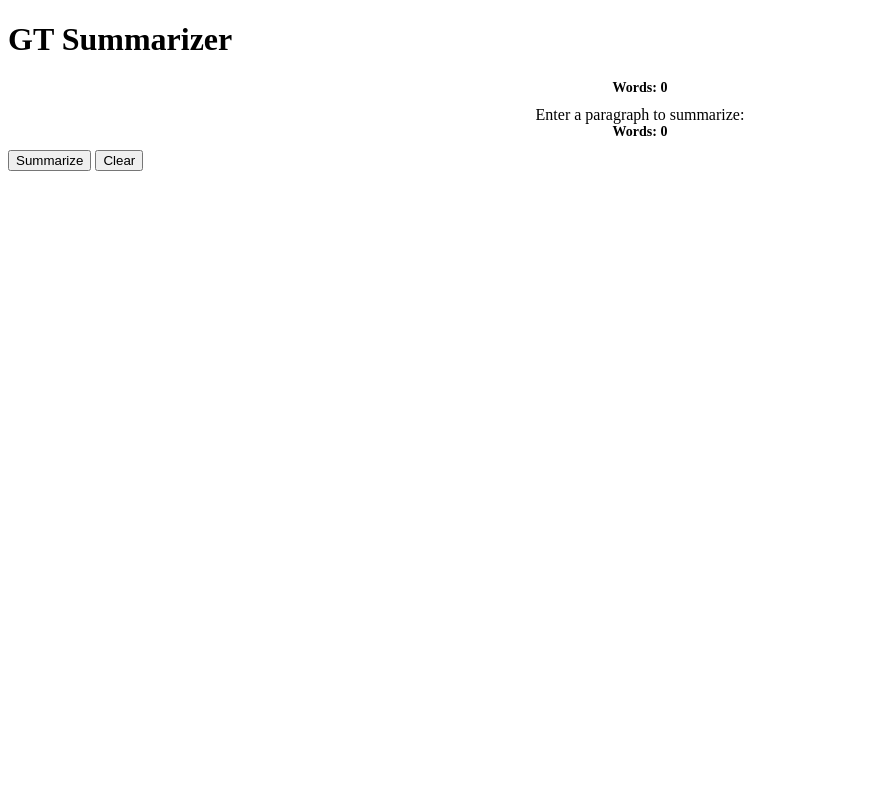
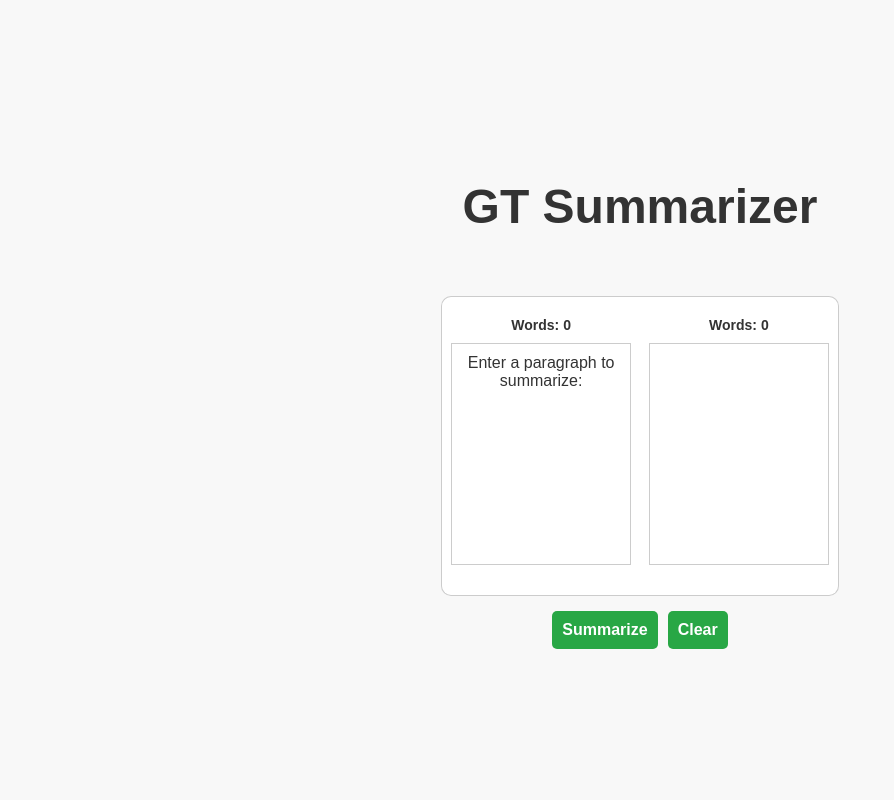
Before and after one commit to harishmanjrekar/harishGT, a Flask app: page / in a window 1280 px wide. Shown: the whole page, without its empty margins (0-894 px from the left). Run offline with Flask 2, Linux system fonts and the light colour scheme.

Commit message:
Update style.css

```diff
--- a/static/style.css
+++ b/static/style.css
@@ -1,10 +1,45 @@
-/* ... Previous CSS code ... */
+body, html {
+    margin: 0;
+    padding: 0;
+    width: 100%;
+    height: 100%;
+    overflow: hidden;
+    font-family: Arial, sans-serif;
+    background-color: #f8f8f8;
+}
+
+.container {
+    width: 100%;
+    height: 100%;
+    display: flex;
+    flex-direction: column;
+    align-items: center;
+    justify-content: center;
+    text-align: center;
+}
+
+.header {
+    margin-bottom: 30px;
+    font-size: 24px;
+    font-weight: bold;
+    color: #333;
+}
+
+.chat-container {
+    display: flex;
+    align-items: stretch;
+}
 
 .input-container {
     flex: 1;
     display: flex;
     flex-direction: column;
     align-items: center;
+    background-color: #fff;
+    padding: 20px;
+    border: 1px solid #ccc;
+    border-right: none;
+    border-radius: 10px 0 0 10px;
 }
 
 .output-container {
@@ -12,12 +47,69 @@
     display: flex;
     flex-direction: column;
     align-items: center;
+    background-color: #fff;
+    padding: 20px;
+    border: 1px solid #ccc;
+    border-left: none;
+    border-radius: 0 10px 10px 0;
+}
+
+.chat-box {
+    width: 100%;
+    height: 200px;
+    overflow-y: auto;
+    border: 1px solid #ccc;
+    padding: 10px;
+    margin-bottom: 10px;
+    color: #333;
+}
+
+.user-input {
+    display: flex;
+    align-items: center;
+    justify-content: center;
+    margin-top: 10px;
+}
+
+textarea {
+    width: 100%;
+    height: 100px;
+    resize: none;
+    padding: 5px;
+    margin-bottom: 10px;
+    border: 1px solid #ccc;
+    border-radius: 5px;
+}
+
+button {
+    padding: 10px;
+    margin: 5px;
+    font-size: 16px;
+    font-weight: bold;
+    color: #fff;
+    background-color: #28a745;
+    border: none;
+    border-radius: 5px;
+    cursor: pointer;
+}
+
+button:hover {
+    background-color: #218838;
+}
+
+.output {
+    width: 100%;
+    border: 1px solid #ccc;
+    padding: 10px;
+    height: 200px;
+    overflow-y: auto;
+    text-align: left;
+    color: #333;
 }
 
 .word-count {
     margin-bottom: 10px;
     font-size: 14px;
     font-weight: bold;
+    color: #333;
 }
-
-/* ... Previous CSS code ... */
```
